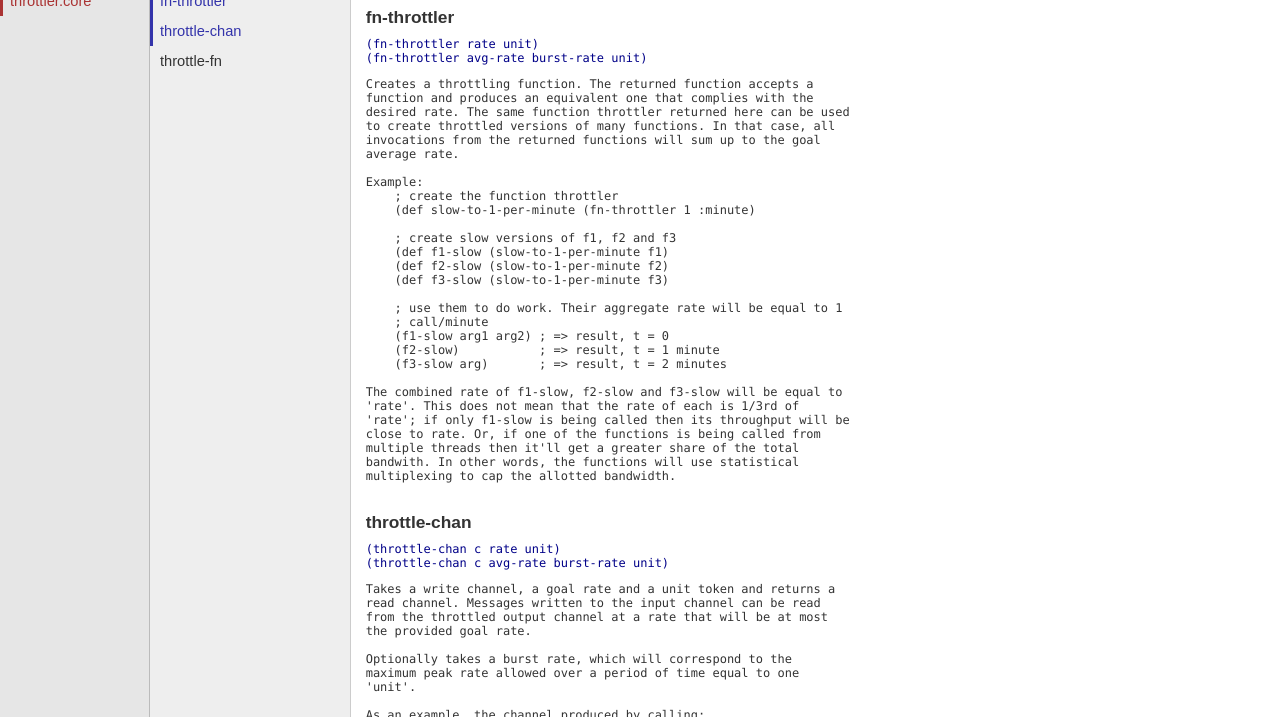
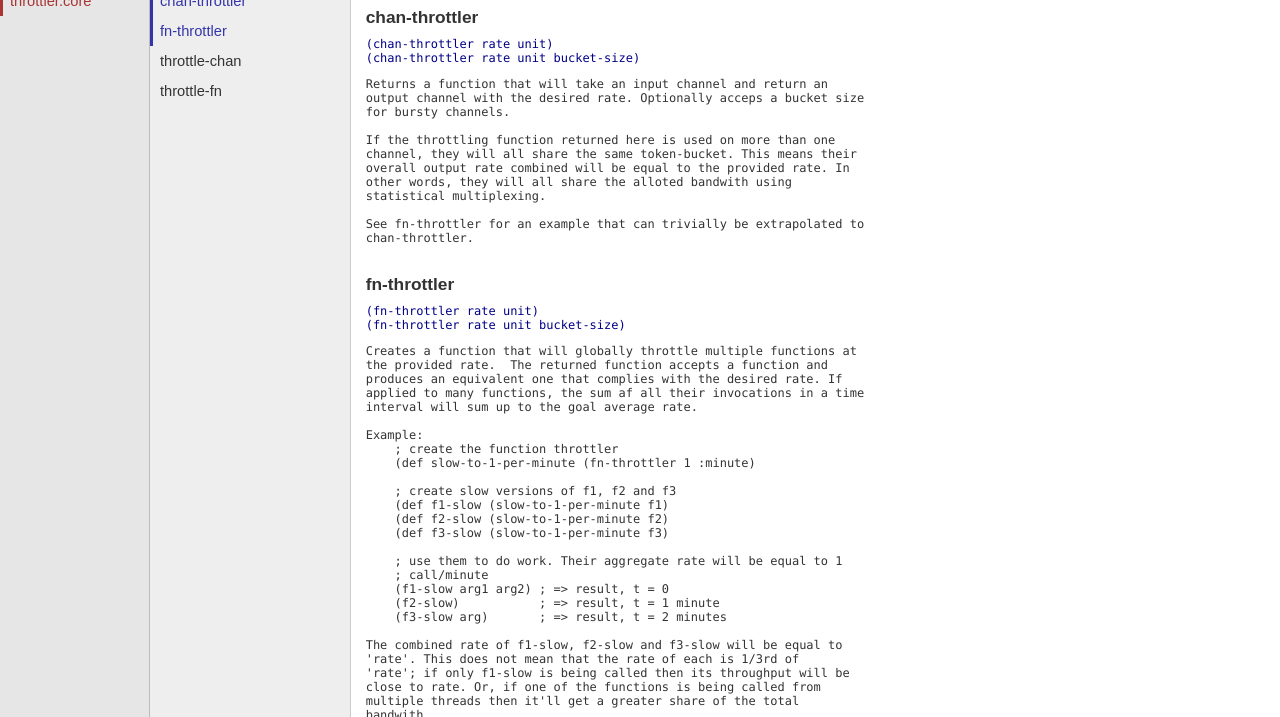
Before and after one commit to brunoV/throttler, a plain HTML site: page throttler.core.html in a window 1280 px wide. Shown: the part 83-800 px from the top of the page. Drawn offline with Linux system fonts and the light colour scheme.

Commit message:
API docs for v1.0.0

```diff
--- a/throttler.core.html
+++ b/throttler.core.html
@@ -1,10 +1,20 @@
 <!DOCTYPE html>
-<html><head><meta charset="UTF-8"><link href="css/default.css" rel="stylesheet" type="text/css"><script src="js/jquery.min.js" type="text/javascript"></script><script src="js/page_effects.js" type="text/javascript"></script><title>throttler.core documentation</title></head><body><div id="header"><h2>Generated by <a href="https://github.com/weavejester/codox">Codox</a></h2><h1><a href="index.html">Throttler 0.1.5 API documentation</a></h1></div><div class="sidebar" id="namespaces"><h3><span>Namespaces</span></h3><ul><li class="current"><a href="throttler.core.html"><span>throttler.core</span></a></li></ul></div><div class="sidebar" id="vars"><h3>Public Vars</h3><ul><li><a href="throttler.core.html#var-fn-throttler"><span>fn-throttler</span></a></li><li><a href="throttler.core.html#var-throttle-chan"><span>throttle-chan</span></a></li><li><a href="throttler.core.html#var-throttle-fn"><span>throttle-fn</span></a></li></ul></div><div class="namespace-docs" id="content"><h2>throttler.core documentation</h2><pre class="doc"></pre><div class="public" id="var-fn-throttler"><h3>fn-throttler</h3><div class="usage"><code>(fn-throttler rate unit)</code><code>(fn-throttler avg-rate burst-rate unit)</code></div><pre class="doc">Creates a throttling function. The returned function accepts a
-function and produces an equivalent one that complies with the
-desired rate. The same function throttler returned here can be used
-to create throttled versions of many functions. In that case, all
-invocations from the returned functions will sum up to the goal
-average rate.
+<html><head><meta charset="UTF-8"><link href="css/default.css" rel="stylesheet" type="text/css"><script src="js/jquery.min.js" type="text/javascript"></script><script src="js/page_effects.js" type="text/javascript"></script><title>throttler.core documentation</title></head><body><div id="header"><h2>Generated by <a href="https://github.com/weavejester/codox">Codox</a></h2><h1><a href="index.html">Throttler 1.0.0 API documentation</a></h1></div><div class="sidebar" id="namespaces"><h3><span>Namespaces</span></h3><ul><li class="current"><a href="throttler.core.html"><span>throttler.core</span></a></li></ul></div><div class="sidebar" id="vars"><h3>Public Vars</h3><ul><li><a href="throttler.core.html#var-chan-throttler"><span>chan-throttler</span></a></li><li><a href="throttler.core.html#var-fn-throttler"><span>fn-throttler</span></a></li><li><a href="throttler.core.html#var-throttle-chan"><span>throttle-chan</span></a></li><li><a href="throttler.core.html#var-throttle-fn"><span>throttle-fn</span></a></li></ul></div><div class="namespace-docs" id="content"><h2>throttler.core documentation</h2><pre class="doc"></pre><div class="public" id="var-chan-throttler"><h3>chan-throttler</h3><div class="usage"><code>(chan-throttler rate unit)</code><code>(chan-throttler rate unit bucket-size)</code></div><pre class="doc">Returns a function that will take an input channel and return an
+output channel with the desired rate. Optionally acceps a bucket size
+for bursty channels.
+
+If the throttling function returned here is used on more than one
+channel, they will all share the same token-bucket. This means their
+overall output rate combined will be equal to the provided rate. In
+other words, they will all share the alloted bandwith using
+statistical multiplexing.
+
+See fn-throttler for an example that can trivially be extrapolated to
+chan-throttler.</pre></div><div class="public" id="var-fn-throttler"><h3>fn-throttler</h3><div class="usage"><code>(fn-throttler rate unit)</code><code>(fn-throttler rate unit bucket-size)</code></div><pre class="doc">Creates a function that will globally throttle multiple functions at
+the provided rate.  The returned function accepts a function and
+produces an equivalent one that complies with the desired rate. If
+applied to many functions, the sum af all their invocations in a time
+interval will sum up to the goal average rate.
 
 Example:
     ; create the function throttler
@@ -26,25 +36,31 @@ The combined rate of f1-slow, f2-slow and f3-slow will be equal to
 'rate'; if only f1-slow is being called then its throughput will be
 close to rate. Or, if one of the functions is being called from
 multiple threads then it'll get a greater share of the total
-bandwith. In other words, the functions will use statistical
-multiplexing to cap the allotted bandwidth.</pre></div><div class="public" id="var-throttle-chan"><h3>throttle-chan</h3><div class="usage"><code>(throttle-chan c rate unit)</code><code>(throttle-chan c avg-rate burst-rate unit)</code></div><pre class="doc">Takes a write channel, a goal rate and a unit token and returns a
-read channel. Messages written to the input channel can be read
-from the throttled output channel at a rate that will be at most
-the provided goal rate.
+bandwith.
 
-Optionally takes a burst rate, which will correspond to the
-maximum peak rate allowed over a period of time equal to one
-'unit'.
+In other words, the functions will use statistical multiplexing to
+cap the allotted bandwidth.</pre></div><div class="public" id="var-throttle-chan"><h3>throttle-chan</h3><div class="usage"><code>(throttle-chan c rate unit)</code><code>(throttle-chan c rate unit bucket-size)</code></div><pre class="doc">Takes a write channel, a goal rate and a unit and returns a read
+channel. Messages written to the input channel can be read from
+the throttled output channel at a rate that will be at most the
+provided goal rate.
+
+Optionally takes a bucket size, which will correspond to the
+maximum number of burst messages.
 
 As an example, the channel produced by calling:
 
-(throttle-chan (chan) 1 10 :second)
+(throttle-chan (chan) 1 :second 9)
 
 Will transmit 1 message/second on average but can transmit up to
-10 messages on a single second.
+10 messages on a single second (9 burst messages + 1
+message/second).
+
+Note that after the burst messages have been consumed they have to
+be refilled in a quiescent period at the provided rate, so the
+overall goal rate is not affected in the long term.
 
 The throttled channel will be closed when the input channel
-closes.</pre></div><div class="public" id="var-throttle-fn"><h3>throttle-fn</h3><div class="usage"><code>(throttle-fn f rate unit)</code><code>(throttle-fn f avg-rate burst-rate unit)</code></div><pre class="doc">Takes a function, a goal rate and a time unit and returns a
+closes.</pre></div><div class="public" id="var-throttle-fn"><h3>throttle-fn</h3><div class="usage"><code>(throttle-fn f rate unit)</code><code>(throttle-fn f rate unit bucket-size)</code></div><pre class="doc">Takes a function, a goal rate and a time unit and returns a
 function that is equivalent to the original but that will have a maximum
 throughput of 'rate'.
 
```
Also changed, not shown: index.html (+1 -1 lines).
